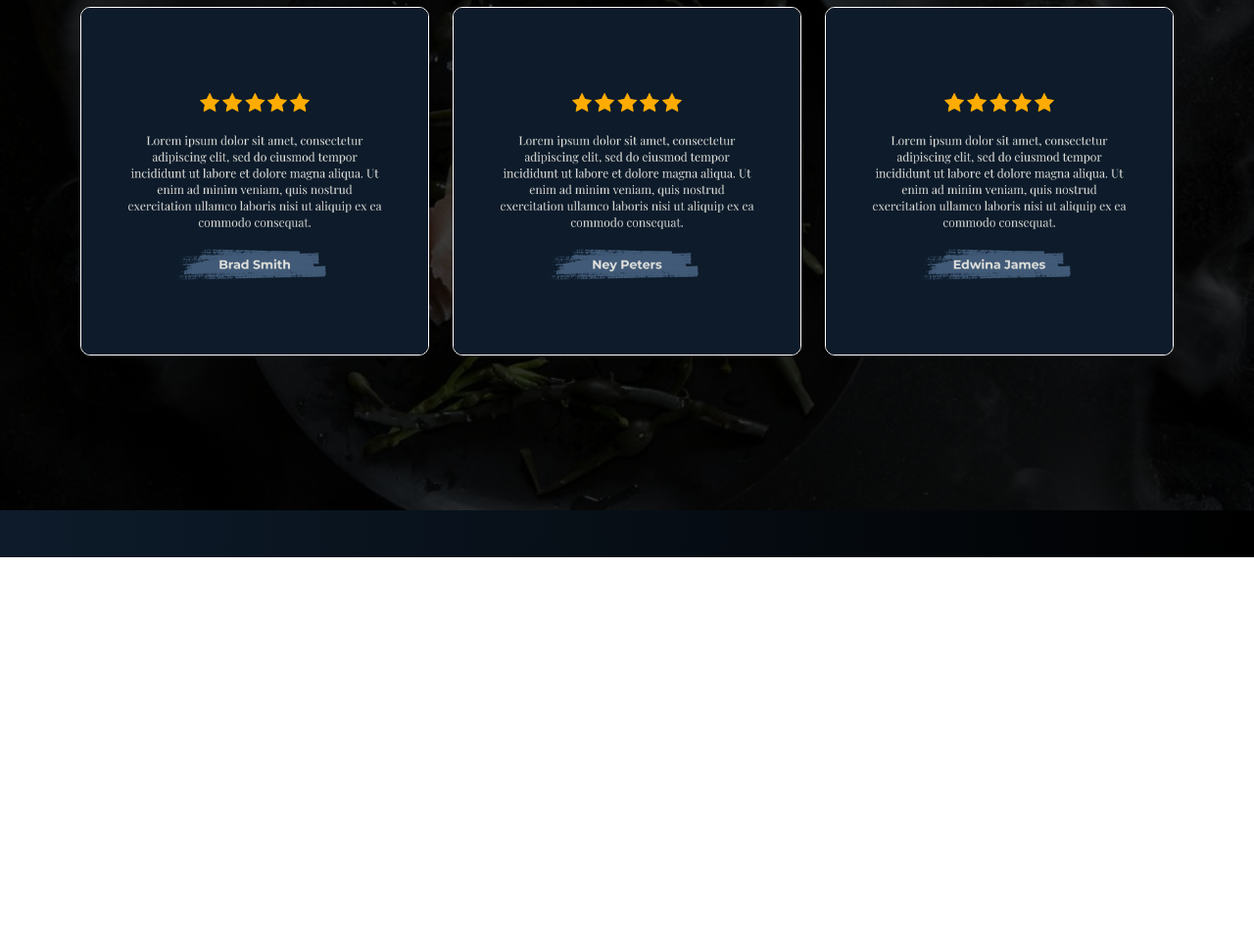
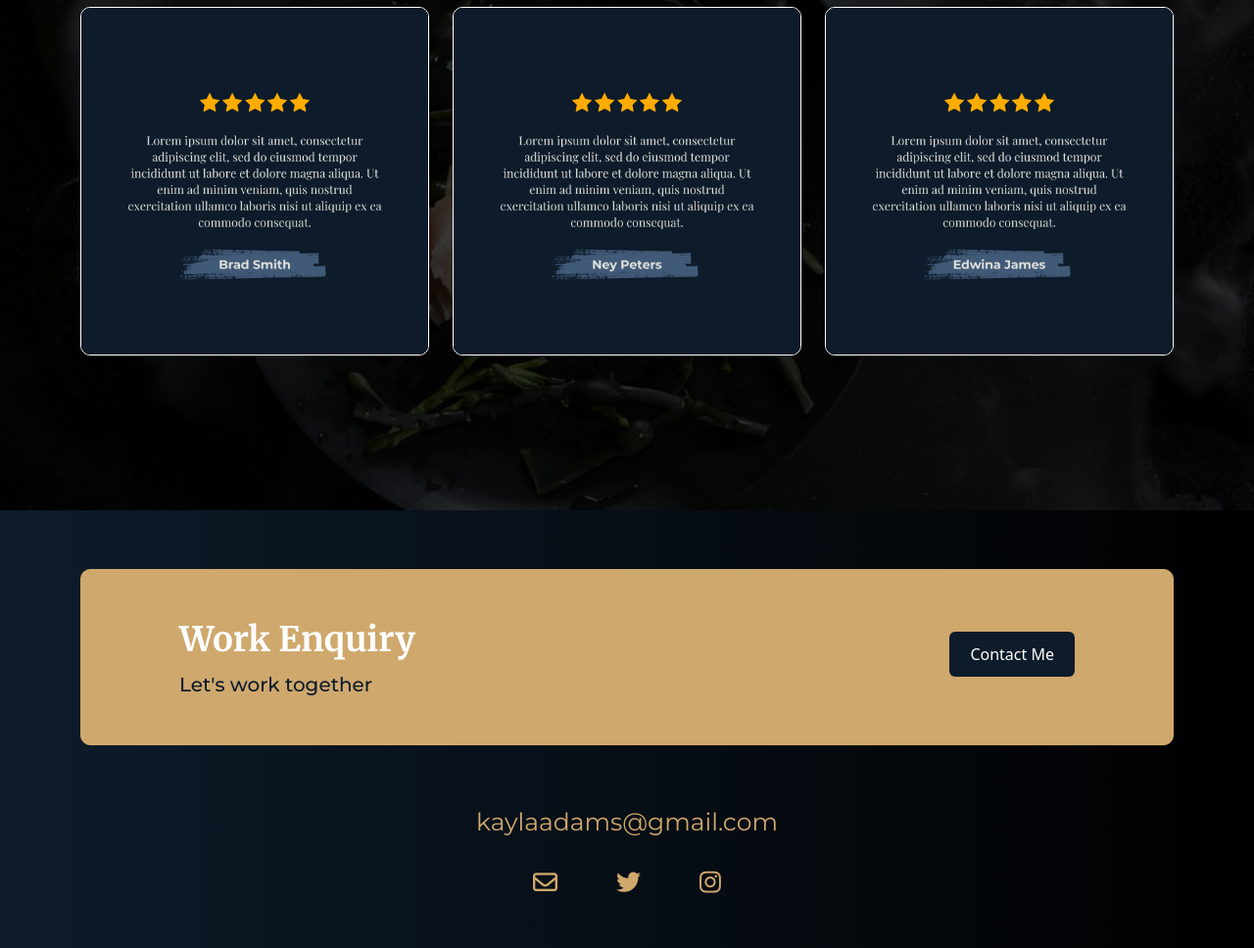
Before and after one commit to PraiseKemi/portfolio-project, a plain HTML site: page index.html in a window 1280 px wide. Shown: the part 2284-3252 px from the top of the page at 98% size. Before the commit the page ends 2853 px from the top, so only its background shows below. Drawn offline with nearby package versions, Linux system fonts and the light colour scheme.

Commit message:
Added a footer to the pages except the contact page, styled it using CSS and bootstrap, and worked on the responsiveness of the footer using bootstrap and media queries. The footer contains an email, social icons hyperlinked to dummy profiles, and a contact box with a button linked to the contact page.

```diff
--- a/contact.css
+++ b/contact.css
@@ -35,7 +35,7 @@ body {
 .details {
     border: 1px solid var(--highlight-colour);
     margin: 50px 0;
-    padding: 0 30px;
+    padding: 10px 30px;
     line-height: 2.5;
 }
 
--- a/index.html
+++ b/index.html
@@ -177,6 +177,36 @@
       </div>
     </section>
 
+    <div class="container">
+      <footer>
+        <div class="contact-box d-none d-md-flex">
+          <div>
+            <h3>Work Enquiry</h3>
+            <p class="paragraph text-start">Let's work together</p>
+          </div>
+          <div>
+            <button type="button" class="btn d-flex justify-content-end">
+              <a href="/contact.html">Contact Me</a>
+            </button>
+          </div>
+        </div>
+        <div class="email-link">
+          <a href="mailto:kaylaadams@gmail.com">kaylaadams@gmail.com</a>
+        </div>
+        <div class="social-links mt-4 mb-5 b">
+          <a href="mailto:kaylaadams@gmail.com" target="_blank"
+            ><i class="fa-regular fa-envelope"></i
+          ></a>
+          <a href="https://www.twitter.com/KaylaTheChef" target="_blank">
+            <i class="fa-brands fa-twitter"></i
+          ></a>
+          <a href="https://instagram.com/kaylathechef" target="_blank">
+            <i class="fa-brands fa-instagram"></i
+          ></a>
+        </div>
+      </footer>
+    </div>
+
     <script
       src="https://cdn.jsdelivr.net/npm/bootstrap@5.3.3/dist/js/bootstrap.bundle.min.js"
       integrity="sha384-YvpcrYf0tY3lHB60NNkmXc5s9fDVZLESaAA55NDzOxhy9GkcIdslK1eN7N6jIeHz"
--- a/style.css
+++ b/style.css
@@ -247,6 +247,81 @@ nav a {
     justify-content: end;
 }
 
+footer .email-link a {
+    display: flex;
+    justify-content: center;
+    color: var(--highlight-colour);
+    font-family: var(--secondary-font);
+    font-size: 25px;
+    font-weight: 400;
+    text-decoration: none;
+}
+
+footer .email-link a:hover {
+    color: white;
+    transition: all 100ms ease-in-out;
+}
+
+footer .social-links {
+    display: flex;
+    justify-content: center;
+    font-size: 25px;
+}
+
+footer .social-links a {
+    margin: 0 30px;
+    color: var(--highlight-colour);
+}
+
+.contact-box {
+    border: 1px solid var(--highlight-colour);
+    background-color: var(--highlight-colour);
+    border-radius: 10px;
+    justify-content: space-between;
+    margin: 60px 0;
+    padding: 30px 0;
+}
+
+footer h3 {
+    color: white;
+    font-family: var(--primary-font);
+    font-size: 35px;
+    font-weight: bold;
+    margin-left: 100px;
+    margin-top: 20px;
+}
+
+footer p {
+    color: var(--primary-color);
+    font-family: var(--secondary-font);
+    font-size: 20px;
+    font-weight: 500;
+    margin-left: 100px;
+    margin-top: 10px;
+}
+
+footer .btn {
+    background-color: var(--primary-color);
+    padding: 10px 20px;
+    margin-top: 33px;
+    margin-right: 100px;
+}
+
+footer .btn:hover {
+    background-color: transparent;
+    transition: all 100ms ease-in-out;
+    border: 2px solid var(--primary-color);
+}
+
+footer .btn a {
+    text-decoration: none;
+    color: white;
+}
+
+footer .btn a:hover {
+    color: var(--primary-color);
+}
+
 @media (max-width:500px) {
     .hero-section {
         padding: 20px 0 10px;
@@ -286,7 +361,7 @@ nav a {
 
     .image-container {
         display: block;
-        margin: 0 60px;
+        margin: 0 70px;
     }
 
     .text-overlay {
@@ -354,10 +429,6 @@ nav a {
         display: block;
         margin: 0 auto;
     }
-
-    .nav-container {
-        margin: 0;
-    }
 }
 
 @media (min-width:501px) {
--- a/work.css
+++ b/work.css
@@ -113,6 +113,81 @@ nav a {
     justify-content: end;
 }
 
+footer .email-link a {
+    display: flex;
+    justify-content: center;
+    color: var(--highlight-colour);
+    font-family: var(--secondary-font);
+    font-size: 25px;
+    font-weight: 400;
+    text-decoration: none;
+}
+
+footer .email-link a:hover {
+    color: white;
+    transition: all 100ms ease-in-out;
+}
+
+footer .social-links {
+    display: flex;
+    justify-content: center;
+    font-size: 25px;
+}
+
+footer .social-links a {
+    margin: 0 30px;
+    color: var(--highlight-colour);
+}
+
+.contact-box {
+    border: 1px solid var(--highlight-colour);
+    background-color: var(--highlight-colour);
+    border-radius: 10px;
+    justify-content: space-between;
+    margin: 80px 0;
+    padding: 30px 0;
+}
+
+footer h3 {
+    color: white;
+    font-family: var(--primary-font);
+    font-size: 35px;
+    font-weight: bold;
+    margin-left: 100px;
+    margin-top: 20px;
+}
+
+footer p {
+    color: var(--primary-color);
+    font-family: var(--secondary-font);
+    font-size: 20px;
+    font-weight: 500;
+    margin-left: 100px;
+    margin-top: 10px;
+}
+
+footer .btn {
+    background-color: var(--primary-color);
+    padding: 10px 20px;
+    margin-top: 33px;
+    margin-right: 100px;
+}
+
+footer .btn:hover {
+    background-color: transparent;
+    transition: all 100ms ease-in-out;
+    border: 2px solid var(--primary-color);
+}
+
+footer .btn a {
+    text-decoration: none;
+    color: white;
+}
+
+footer .btn a:hover {
+    color: var(--primary-color);
+}
+
 @media (max-width:900px) {
     .menu-hero h1 {
         font-size: 40px;
```
Also changed, not shown: about.html (+31 -0 lines), contact.html (+1 -0 lines), work.html (+31 -0 lines).
